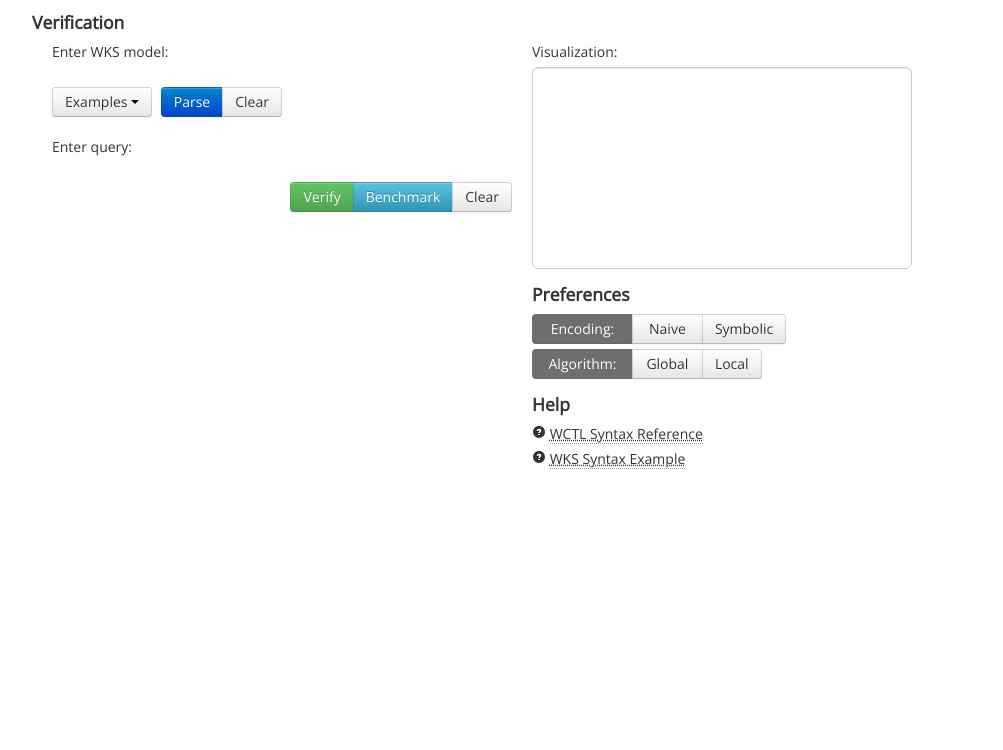
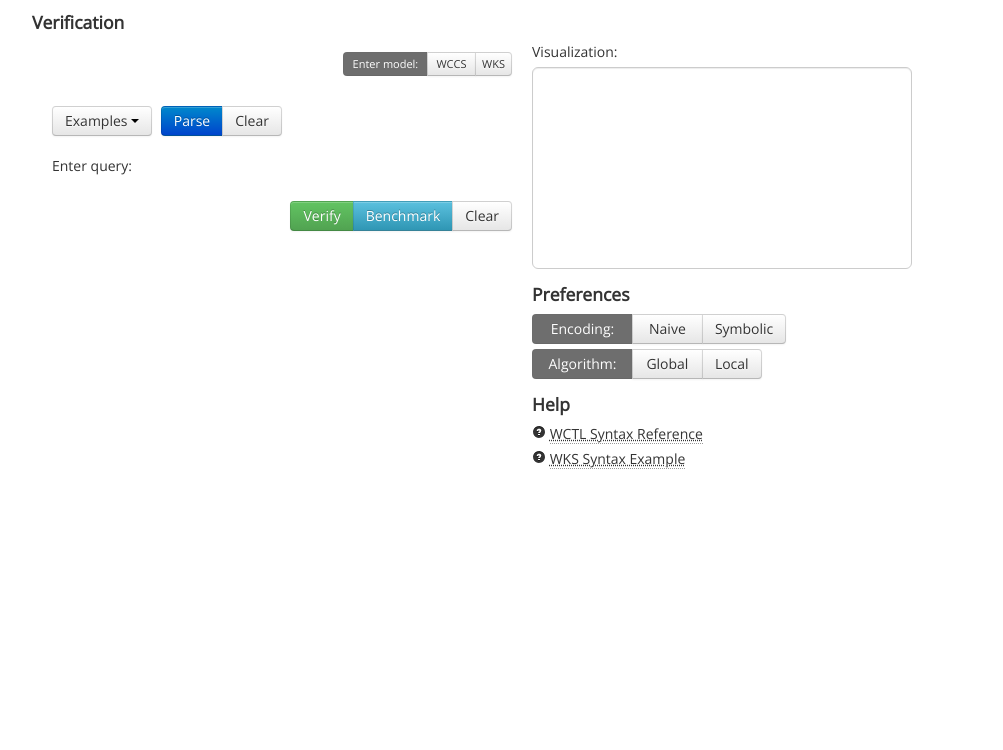
Before and after one commit to jonasfj/WKTool, a plain HTML site: page index.htm in a window 1280 px wide. Shown: the part 50-800 px from the top of the page, without its empty margins (138-1141 px from the left). Drawn offline with nearby package versions, Linux system fonts and the light colour scheme; a script that the page names is missing.

Commit message:
Hacks from gobby session

```diff
--- a/index.htm
+++ b/index.htm
@@ -71,8 +71,14 @@
 <!-- WKS textarea -->
     <form class="form-horizontal">
     <div class="control-group">
-    <label>Enter WKS model:</label>
-    <div id="wks"></div>
+
+  <div id="input_selector" class="btn-group btn-toolbar" style="float:right">
+        <span class="btn btn-mini btn-inverse disabled" style="width: 12ex;">Enter model:</span>
+        <a title="Weighted CCS" data-input="WCCSParser" class="btn btn-mini" style="width: 6ex;">WCCS</a>
+        <a title="WKS graph" data-input="WKSParser" class="btn btn-mini">WKS</a>
+  </div>
+
+    <div id="wks" style="clear:both"></div>
     </div>
       <div class="control-group">
 
```
Also changed, not shown: 9 other files.
